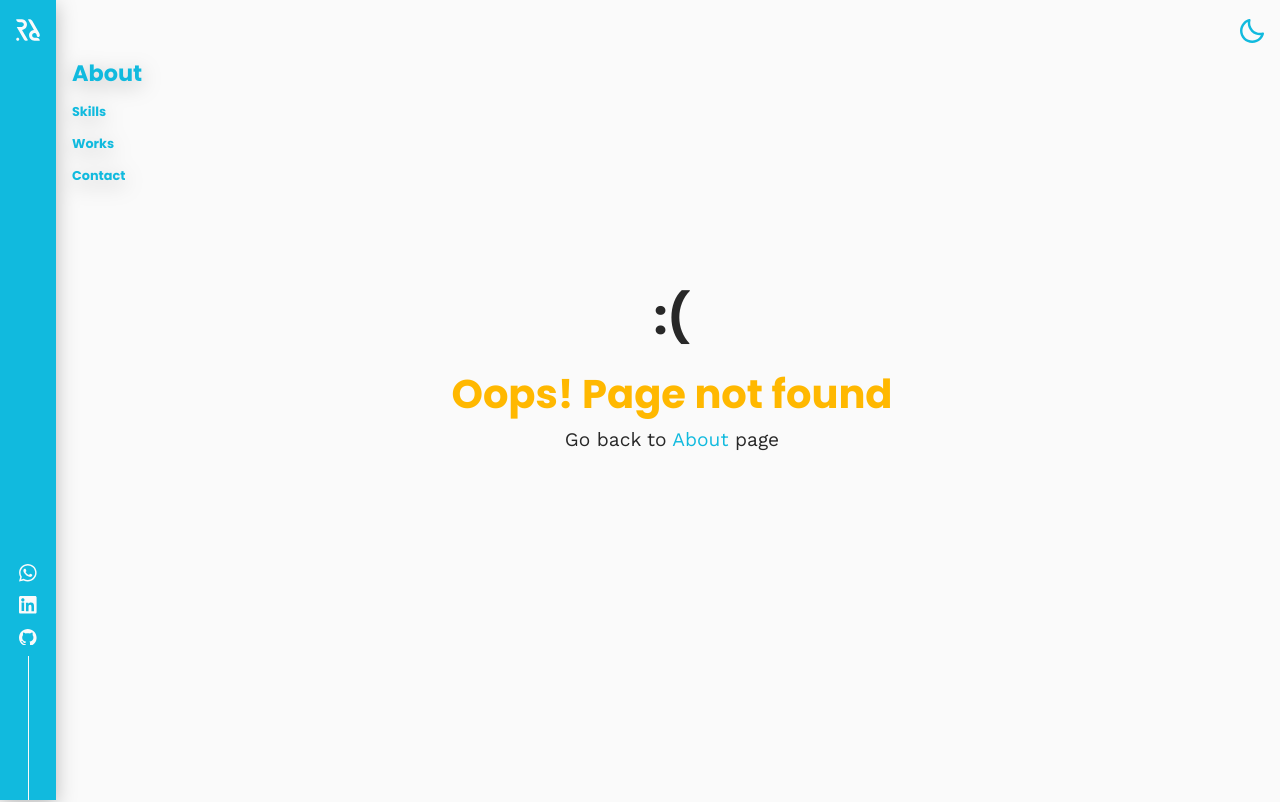
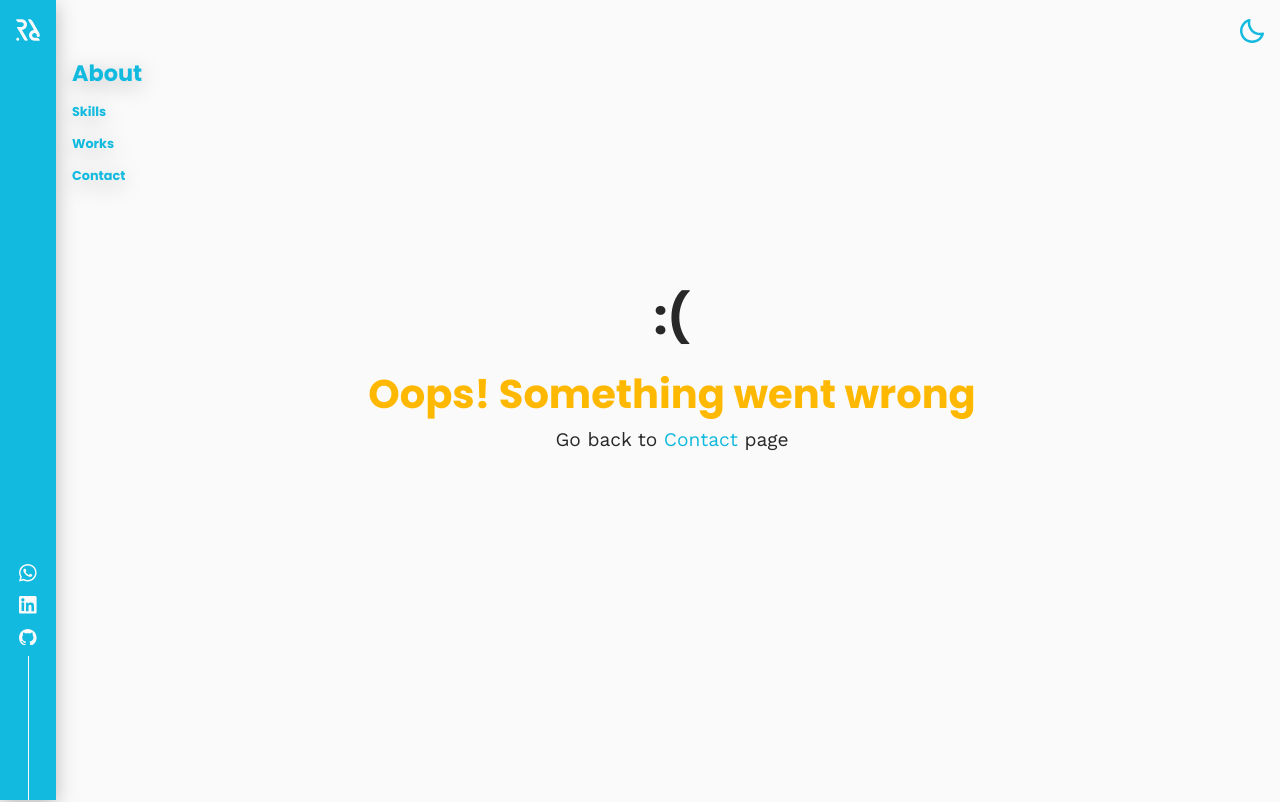
Before and after one commit to RGonzalez578/roodev_portfolio, an Angular app: page /failure in a window 1280 px wide. Shown: the top 802 px of the page. Built offline with nearby package versions, Linux system fonts and the light colour scheme.

Commit message:
Adding success & failure screens - Form

```diff
--- a/src/app/app-routing.module.ts
+++ b/src/app/app-routing.module.ts
@@ -6,6 +6,8 @@ import { WorksComponent } from './components/works/works.component';
 import { ContactComponent } from './components/contact/contact.component';
 import { NotFoundComponent } from './components/not-found/not-found.component';
 import { WorkDetailComponent } from './components/work-detail/work-detail.component';
+import { SuccessComponent } from './components/success/success.component';
+import { FailureComponent } from './components/failure/failure.component';
 
 const routes: Routes = [
   {path: 'about', component: AboutComponent},
@@ -13,6 +15,8 @@ const routes: Routes = [
   {path: 'works', component: WorksComponent},
   {path: 'work/:id', component: WorkDetailComponent},
   {path: 'contact', component: ContactComponent},
+  {path: 'success', component: SuccessComponent},
+  {path: 'failure', component: FailureComponent},
   {path: '', redirectTo: '/about', pathMatch: 'full'},
   {path: '**', component: NotFoundComponent}
 ];
--- a/src/app/app.module.ts
+++ b/src/app/app.module.ts
@@ -15,6 +15,8 @@ import { RecentProjectsComponent } from './components/recent-projects/recent-pro
 import { MoreAboutComponent } from './components/more-about/more-about.component';
 import { ReactiveFormsModule } from '@angular/forms';
 import { HttpClientModule } from '@angular/common/http';
+import { SuccessComponent } from './components/success/success.component';
+import { FailureComponent } from './components/failure/failure.component';
 
 @NgModule({
   declarations: [
@@ -28,7 +30,9 @@ import { HttpClientModule } from '@angular/common/http';
     NotFoundComponent,
     WorkDetailComponent,
     RecentProjectsComponent,
-    MoreAboutComponent
+    MoreAboutComponent,
+    SuccessComponent,
+    FailureComponent
   ],
   imports: [
     BrowserModule,
--- a/src/app/components/contact/contact.component.ts
+++ b/src/app/components/contact/contact.component.ts
@@ -1,6 +1,7 @@
 import { Component, OnInit } from '@angular/core';
 import { FormControl, FormGroup } from '@angular/forms';
 import { HttpClient, HttpParams } from '@angular/common/http';
+import { Router, ActivatedRoute } from '@angular/router';
 
 @Component({
   selector: 'app-contact',
@@ -16,7 +17,7 @@ export class ContactComponent implements OnInit {
     subject: new FormControl('portfolio message')
   });
 
-  constructor(private http: HttpClient) { }
+  constructor(private http: HttpClient, private router: Router, private activeRouter: ActivatedRoute) { }
 
   ngOnInit(): void {
     window.scroll(0, 0)
@@ -29,6 +30,7 @@ export class ContactComponent implements OnInit {
     .append('email', this.contactGroup.value.email)
     .append('subject', this.contactGroup.value.subject)
     .append('message', this.contactGroup.value.message)
+
     this.http.post('/', body.toString(), {headers: { 'Content-Type': 'application/x-www-form-urlencoded' }}).subscribe(
       res => {},
       err => {
@@ -39,13 +41,15 @@ export class ContactComponent implements OnInit {
         } else {
           //backend error. If status is 200, then the message successfully sent
           if (err.status === 200) {
-            alert("Your message has been sent!");
+            this.router.navigateByUrl('success')
+            this.contactGroup.value.name.setValue('')
+            this.contactGroup.value.email.setValue('')
+            this.contactGroup.value.subject.setValue('')
+            this.contactGroup.value.message.setValue('')
           } else {
-            alert("Something went wrong when sending your message.");
-            console.log('Error status:');
-            console.log(err.status);
-            console.log('Error body:');
-            console.log(err.error);
+            this.router.navigateByUrl('failure')
+            console.log('Error status: ' + err.status);
+            console.log('Error body: ' + err.error);
           };
         };
       }
--- /dev/null
+++ b/src/app/components/failure/failure.component.css
@@ -0,0 +1,32 @@
+section{
+    margin: 0 auto;
+    width: fit-content;
+    height: 100vh;
+}
+h1{
+    font-family: Poppins-bold;
+    text-align: center;
+    color: var(--font-color-orange);
+}
+p{
+    font-size: 1.2em;
+    text-align: center;
+}
+p span a{
+    width: fit-content;
+    text-decoration: none;
+    color: var(--font-color-blue);
+}
+p span a:hover{
+    color: var(--font-color-orange);
+}
+.failure-container{
+    margin: auto 0;
+    padding-bottom: 3em;
+    width: fit-content;
+    height: fit-content;
+}
+.sad-face{
+    font-family: Poppins-bold;
+    font-size: 3em;
+}
--- /dev/null
+++ b/src/app/components/failure/failure.component.html
@@ -0,0 +1,16 @@
+<section class="d-flex">
+    <div class="failure-container">
+        <div class="row">
+            <div class="col-12">
+                <p class="sad-face">:(</p>
+            </div>
+        </div>
+
+        <div class="row">
+            <div class="col-12">
+                <h1>Oops! Something went wrong</h1>
+                <p>Go back to <span><a routerLink="/contact">Contact</a></span> page</p>
+            </div>
+        </div>
+    </div>
+</section>
--- /dev/null
+++ b/src/app/components/failure/failure.component.ts
@@ -0,0 +1,15 @@
+import { Component, OnInit } from '@angular/core';
+
+@Component({
+  selector: 'app-failure',
+  templateUrl: './failure.component.html',
+  styleUrls: ['./failure.component.css']
+})
+export class FailureComponent implements OnInit {
+
+  constructor() { }
+
+  ngOnInit(): void {
+  }
+
+}
--- /dev/null
+++ b/src/app/components/success/success.component.css
@@ -0,0 +1,32 @@
+section{
+    margin: 0 auto;
+    width: fit-content;
+    height: 100vh;
+}
+h1{
+    font-family: Poppins-bold;
+    text-align: center;
+    color: var(--font-color-orange);
+}
+p{
+    font-size: 1.2em;
+    text-align: center;
+}
+p span a{
+    width: fit-content;
+    text-decoration: none;
+    color: var(--font-color-blue);
+}
+p span a:hover{
+    color: var(--font-color-orange);
+}
+.success-container{
+    margin: auto 0;
+    padding-bottom: 3em;
+    width: fit-content;
+    height: fit-content;
+}
+.happy-face{
+    font-family: Poppins-bold;
+    font-size: 3em;
+}
--- /dev/null
+++ b/src/app/components/success/success.component.html
@@ -0,0 +1,16 @@
+<section class="d-flex">
+    <div class="success-container">
+        <div class="row">
+            <div class="col-12">
+                <p class="happy-face">^_^</p>
+            </div>
+        </div>
+
+        <div class="row">
+            <div class="col-12">
+                <h1>Successfuly submitted</h1>
+                <p>Go back to <span><a routerLink="/about">About</a></span> page</p>
+            </div>
+        </div>
+    </div>
+</section>
--- /dev/null
+++ b/src/app/components/success/success.component.ts
@@ -0,0 +1,15 @@
+import { Component, OnInit } from '@angular/core';
+
+@Component({
+  selector: 'app-success',
+  templateUrl: './success.component.html',
+  styleUrls: ['./success.component.css']
+})
+export class SuccessComponent implements OnInit {
+
+  constructor() { }
+
+  ngOnInit(): void {
+  }
+
+}
--- a/src/index.html
+++ b/src/index.html
@@ -2,7 +2,7 @@
 <html lang="en">
 <head>
   <meta charset="utf-8">
-  <meta name="title" content="Ronald Chaves | Portfolio">
+  <meta name="title" content="Ronald Chaves - Portfolio">
   <meta name="description" content="This is my professional portfolio where I show my most recent projects. My name is Ronald Chaves and I'm frontend developer">
   <title>Ronald Chaves | Portfolio</title>
   <base href="/">
```
Also changed, not shown: 2 other files (tests, documents, lock files or other folders).
